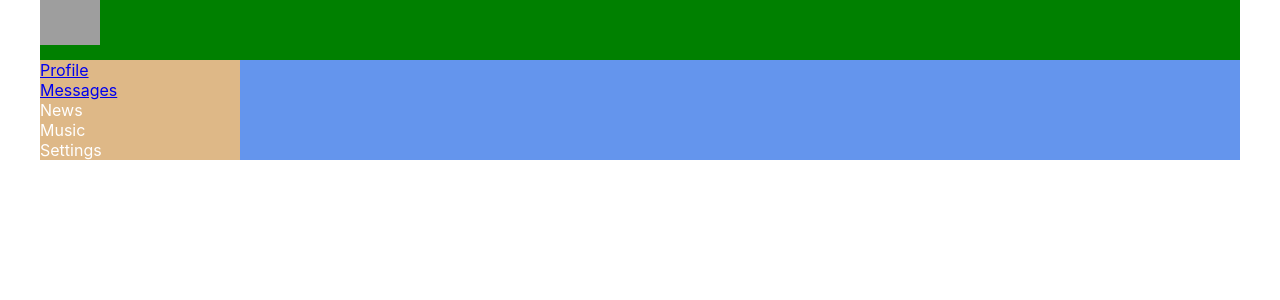
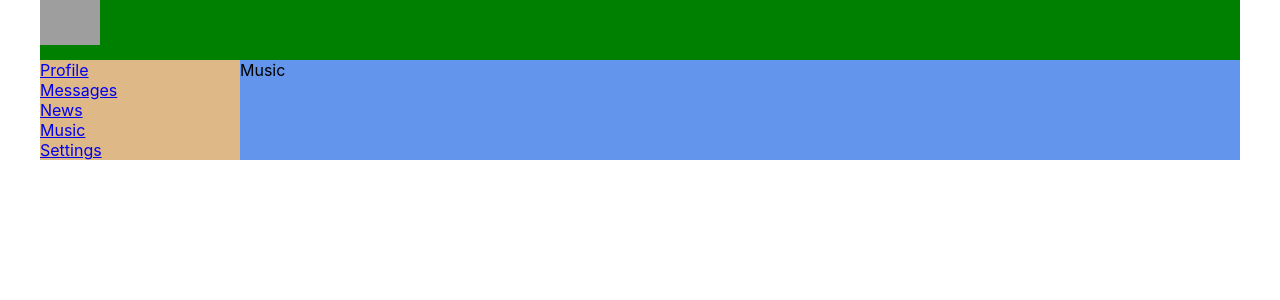
Before and after one commit to WhereToPress/react, a React (Create React App) app: page /music in a window 1280 px wide. Shown: the top 300 px of the page. Built offline with nearby package versions, Linux system fonts and the light colour scheme; grey boxes are pictures that could not be loaded.

Commit message:
less 19. DZ: Cteare routing to pages: News, Music, Settings

```diff
--- a/src/App.js
+++ b/src/App.js
@@ -3,6 +3,9 @@
 import Header from "./components/Header/Header";
 import Navbar from "./components/Navbar/Navbar";
 import Dialogs from "./components/Dialogs/Dialogs";
+import News from "./components/News/News";
+import Music from "./components/Music/Music";
+import Settings from "./components/Settings/Settings";
 import { BrowserRouter, Routes, Route } from "react-router-dom";
 
 const App = () => {
@@ -15,6 +18,9 @@
           <Routes>
             <Route path="/dialogs" Component={Dialogs} />
             <Route path="/profile" Component={Profile} />
+            <Route path="/news" Component={News} />
+            <Route path="/music" Component={Music} />
+            <Route path="/settings" Component={Settings} />
           </Routes>
         </div>
       </div>
--- /dev/null
+++ b/src/components/Music/Music.jsx
@@ -0,0 +1,11 @@
+import style from "./Music.module.css"
+
+const Music = (props) => {
+    return (
+        <div>
+            Music
+        </div>
+    );
+};
+
+export default Music
--- a/src/components/Navbar/Navbar.jsx
+++ b/src/components/Navbar/Navbar.jsx
@@ -10,13 +10,13 @@
         <a href="/dialogs">Messages</a>
       </div>
       <div className={style.item}>
-        <a>News</a>
+        <a href="/news">News</a>
       </div>
       <div className={style.item}>
-        <a>Music</a>
+        <a href="/music">Music</a>
       </div>
       <div className={style.item}>
-        <a>Settings</a>
+        <a href="/settings">Settings</a>
       </div>
     </nav>
   );
--- /dev/null
+++ b/src/components/News/News.jsx
@@ -0,0 +1,11 @@
+import style from "./News.module.css"
+
+const News = (props) => {
+    return (
+        <div>
+            News
+        </div>
+    );
+};
+
+export default News
--- /dev/null
+++ b/src/components/Settings/Settings.jsx
@@ -0,0 +1,11 @@
+import style from "./Settings.module.css"
+
+const Settings = (props) => {
+    return (
+        <div>
+            Settings
+        </div>
+    );
+};
+
+export default Settings
```
Also changed, not shown: src/components/Music/Music.module.css (added), src/components/News/News.module.css (added), src/components/Settings/Settings.module.css (added).
